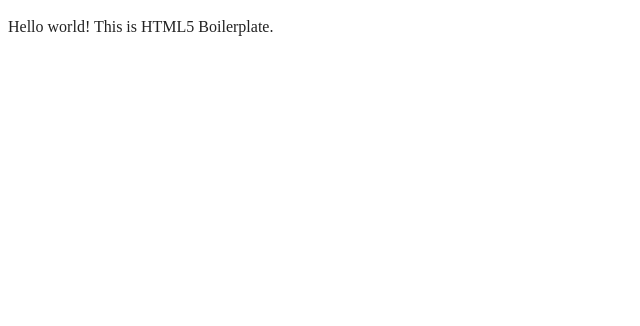
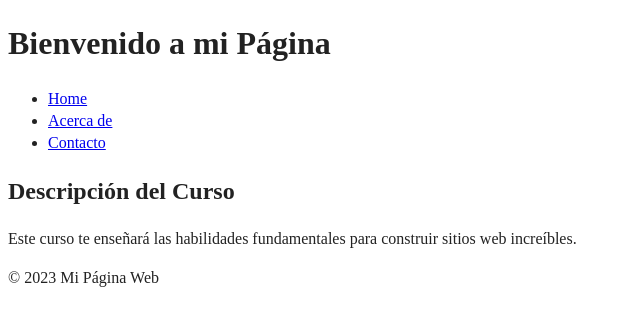
Before and after one commit to mompo98/ControlVersiones3, a website built with webpack: page src/index.html in a window 1280 px wide. Shown: the whole page, without its empty margins (0-640 px from the left). Built offline with nearby package versions, Linux system fonts and the light colour scheme; files whose address does not match are found by name.

Commit message:
Menu index.html actualizado

```diff
--- a/src/index.html
+++ b/src/index.html
@@ -23,8 +23,27 @@
 
 <body>
 
-  <!-- Add your site or application content here -->
-  <p>Hello world! This is HTML5 Boilerplate.</p>
+  <body>
+    <header>
+        <h1>Bienvenido a mi Página</h1>
+    </header>
+
+    <nav>
+        <ul>
+            <li><a href="#home">Home</a></li>
+            <li><a href="#about">Acerca de</a></li>
+            <li><a href="#contact">Contacto</a></li>
+        </ul>
+    </nav>
+
+    <section>
+        <h2>Descripción del Curso</h2>
+        <p>Este curso te enseñará las habilidades fundamentales para construir sitios web increíbles.</p>
+    </section>
+
+    <footer>
+        <p>&copy; 2023 Mi Página Web</p>
+    </footer>
   <script src="js/app.js"></script>
 
 </body>
```
